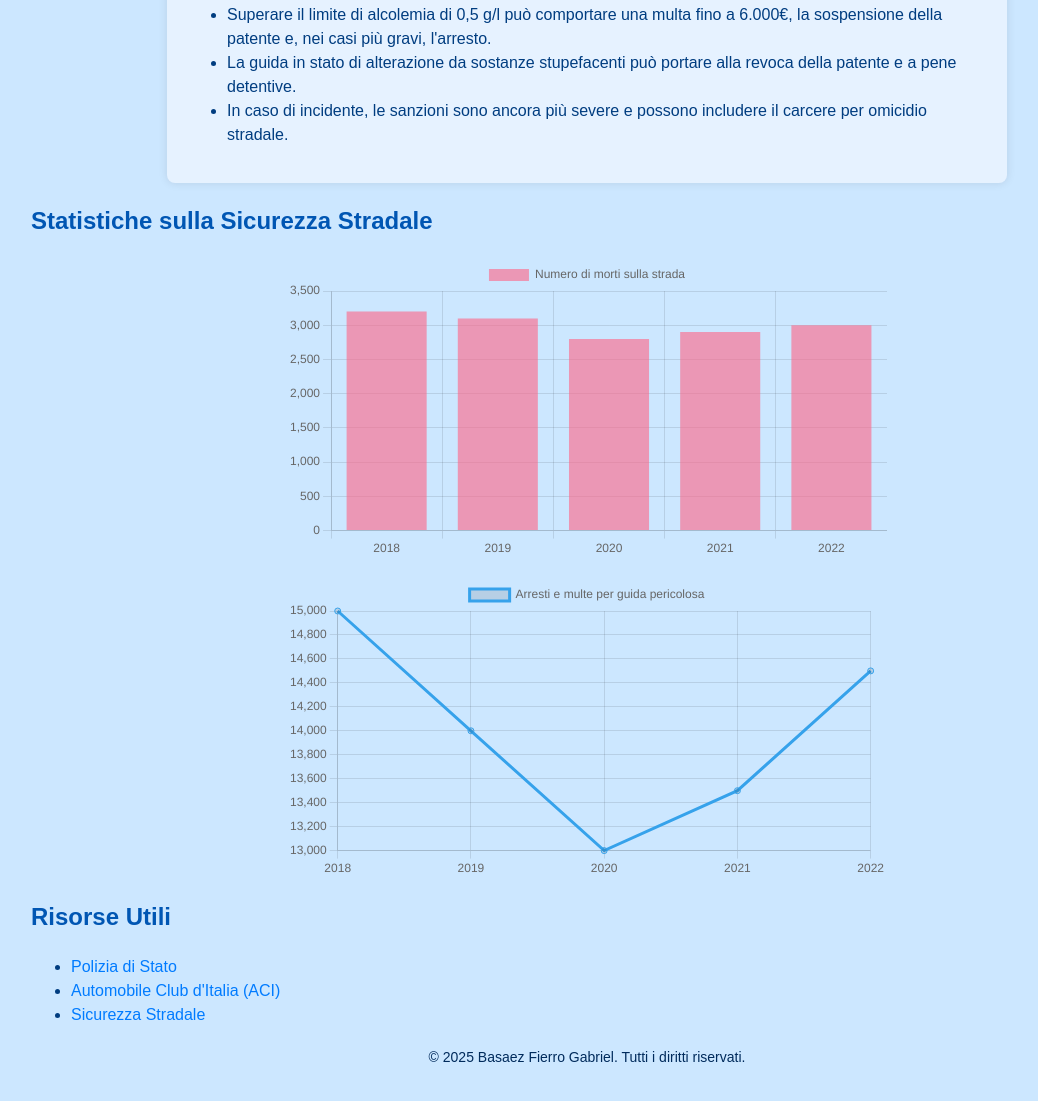
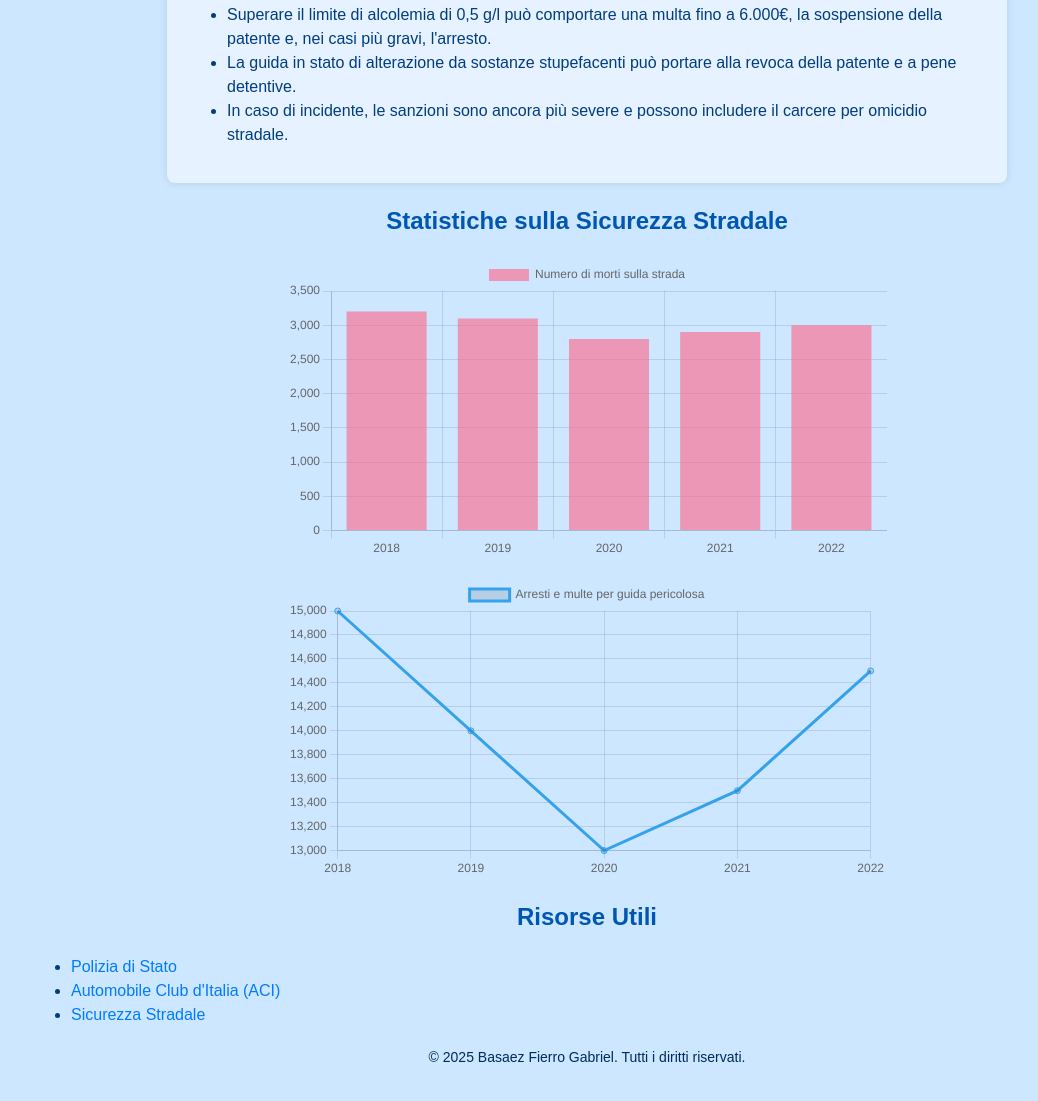
Before and after one commit to giovanethug017/Educivica, a plain HTML site: page Index.html in a window 1280 px wide. Shown: the part 1032-2133 px from the top of the page, without its empty margins (53-1091 px from the left). Drawn offline with nearby package versions, Linux system fonts and the light colour scheme.

Commit message:
Update Index.html

```diff
--- a/Index.html
+++ b/Index.html
@@ -80,16 +80,16 @@
         </ul>
 
     </div>
-
-    <h2>Statistiche sulla Sicurezza Stradale</h2>
+<center>
+    <h2>Statistiche sulla Sicurezza Stradale</h2></center>
     <div class="chart-container">
         <canvas id="graficoMorti"></canvas>
     </div>
     <div class="chart-container">
         <canvas id="graficoArrestiMulte"></canvas>
     </div>
-
-    <h2>Risorse Utili</h2>
+    <center>
+    <h2>Risorse Utili</h2></center>
     <ul>
         <li><a href="https://www.poliziadistato.it/" target="_blank">Polizia di Stato</a></li>
         <li><a href="https://www.aci.it/" target="_blank">Automobile Club d'Italia (ACI)</a></li>
```
